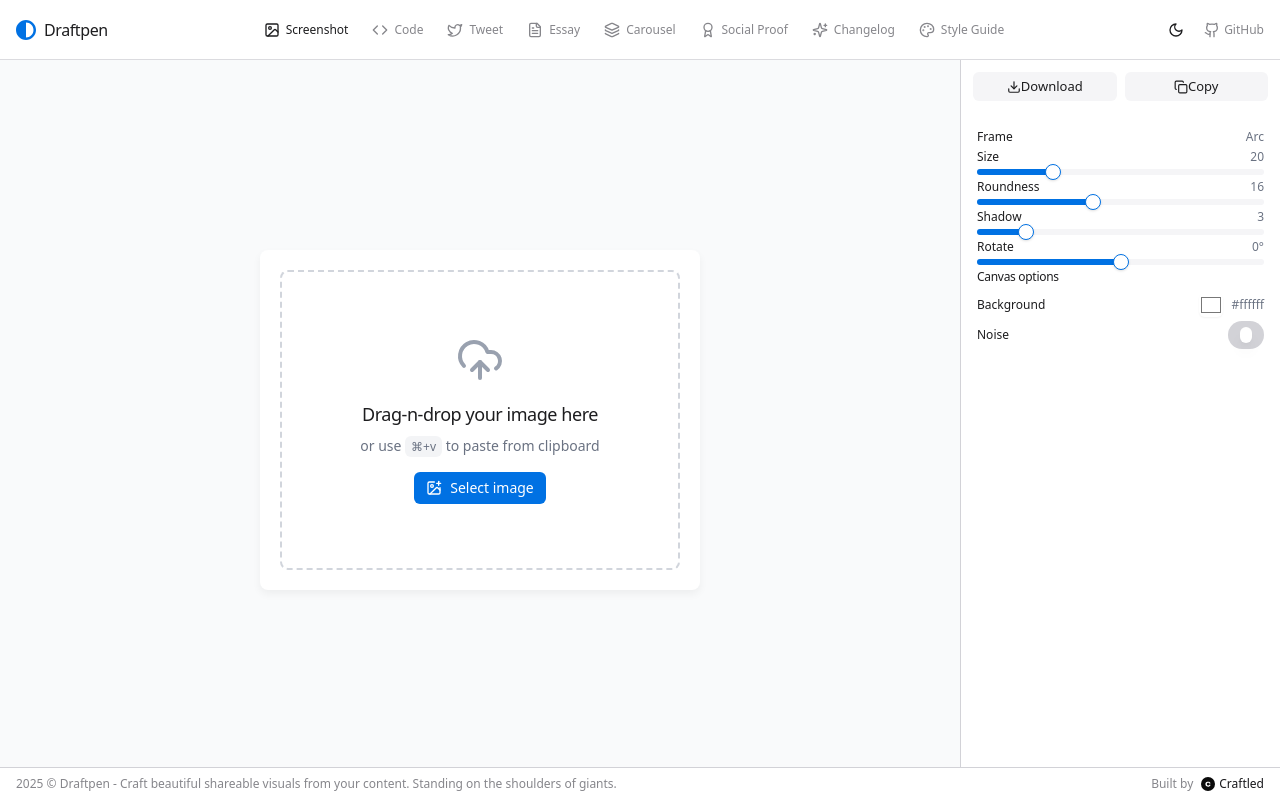
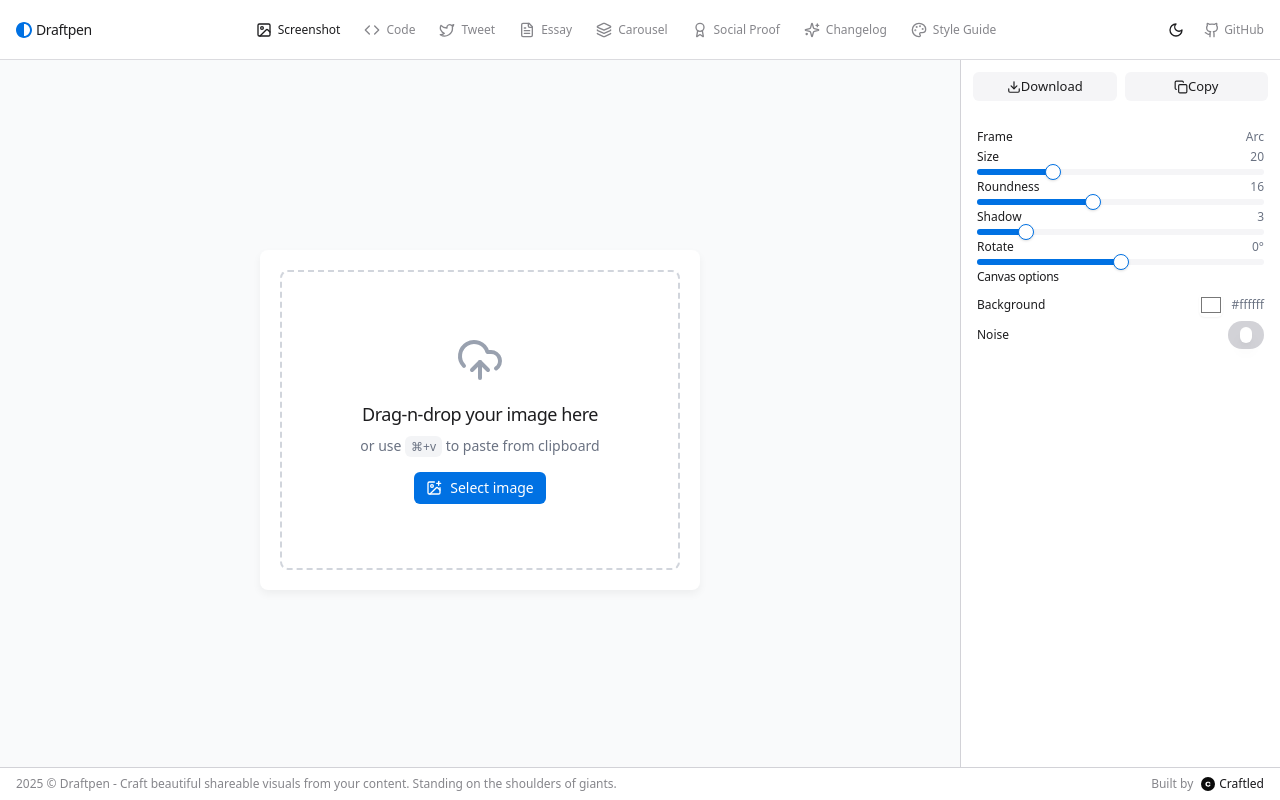
Before and after one commit to craftyme/draftpen, a Next.js app: page / in a window 1280 px wide. Built offline with nearby package versions, Linux system fonts and the light colour scheme.

Commit message:
Update MainLayout.tsx

```diff
--- a/src/components/layout/MainLayout.tsx
+++ b/src/components/layout/MainLayout.tsx
@@ -23,11 +23,11 @@ const MainLayout = ({ children, activeTab }: MainLayoutProps) => {
   return (
     <div className="flex flex-col h-screen">
       <header className="py-2 px-4 border-b flex items-center justify-between nav-backdrop sticky top-0 z-50 h-[60px] shrink-0">
-        <Link href="/" className="flex items-center gap-2">
-          <svg width="20" height="20" viewBox="0 0 40 40" fill="none" xmlns="http://www.w3.org/2000/svg">
+        <Link href="/" className="flex items-center gap-1">
+          <svg width="16" height="16" viewBox="0 0 40 40" fill="none" xmlns="http://www.w3.org/2000/svg">
             <path fillRule="evenodd" clipRule="evenodd" d="M20 0C31.0457 0 40 8.9543 40 20C40 31.0457 31.0457 40 20 40C8.9543 40 0 31.0457 0 20C0 8.9543 8.9543 0 20 0ZM35 20C35 28.2843 28.2843 35 20 35V5C28.2843 5 35 11.7157 35 20Z" fill="#0071e3"/>
           </svg>
-          <span className="font-medium text-md tracking-tight">Draftpen</span>
+          <span className="font-medium text-sm tracking-tight">Draftpen</span>
         </Link>
         <Tabs defaultValue={activeTab} className="w-auto main-tabs">
           <TabsList className="h-9 bg-transparent p-1 rounded-lg">
```
